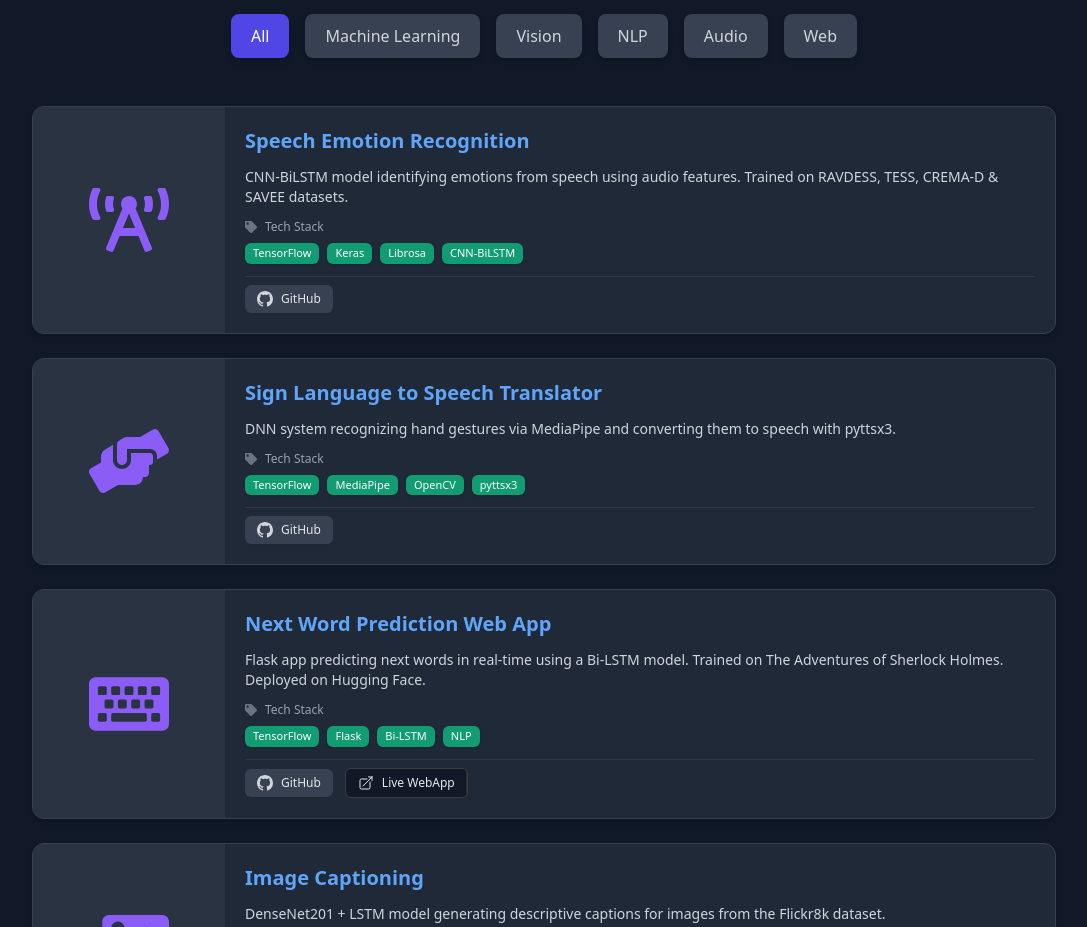
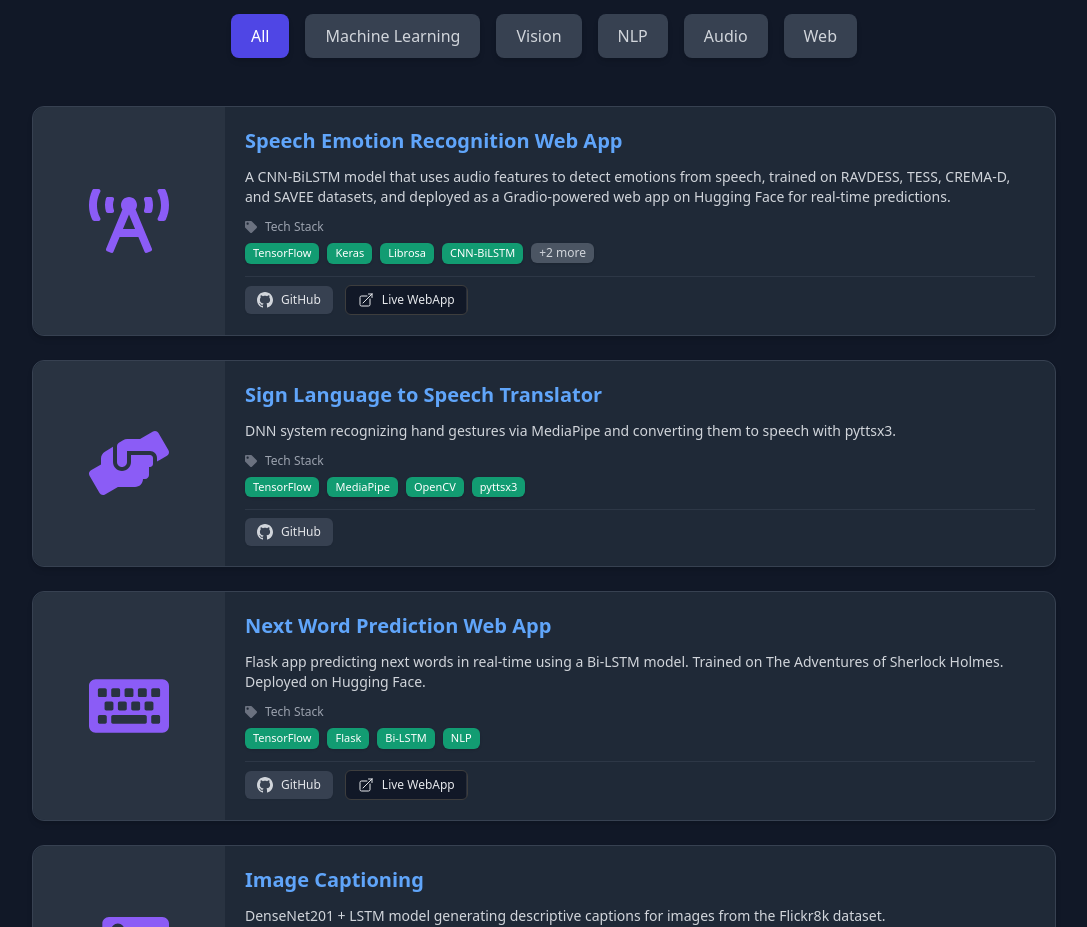
Before and after one commit to divyakhunt/portfolio, a React (Vite) app: page /#home in a window 1280 px wide. Shown: the part 2440-3367 px from the top of the page, without its empty margins (96-1183 px from the left). Built offline with nearby package versions, Linux system fonts and the light colour scheme.

Commit message:
changes in projects

```diff
--- a/App.tsx
+++ b/App.tsx
@@ -39,16 +39,17 @@ const resumeData: ResumeData = {
   ],
   projects: [
     {
-      title: "Speech Emotion Recognition",
-      technologies: ["TensorFlow", "Keras", "Librosa", "CNN-BiLSTM"],
+      title: "Speech Emotion Recognition Web App",
+      technologies: ["TensorFlow", "Keras", "Librosa", "CNN-BiLSTM", "Gradio", "SoundFile"],
       description: [
         "Designed a CNN-BiLSTM model for speech emotion recognition using MFCC, Chroma, ZCR, and RMS features.",
         "Balanced class distribution with data augmentation and trained on RAVDESS, TESS, CREMA-D, and SAVEE datasets.",
         "Optimized with early stopping, ReduceLROnPlateau, and batch normalization to prevent overfitting."
       ],
-      shortDescription: "CNN-BiLSTM model identifying emotions from speech using audio features. Trained on RAVDESS, TESS, CREMA-D & SAVEE datasets.",
-      repoUrl: "https://github.com/divyakhunt/speech_emotion_recognition",
-      categories: ['ML', 'Audio'],
+      shortDescription: "A CNN-BiLSTM model that uses audio features to detect emotions from speech, trained on RAVDESS, TESS, CREMA-D, and SAVEE datasets, and deployed as a Gradio-powered web app on Hugging Face for real-time predictions.",
+      repoUrl: "https://github.com/divyakhunt/speech_emotion_recognition_webapp",
+      liveDemoUrl: "https://divyakhunt-speech-emotion-recognition.hf.space/",
+      categories: ['ML', 'Audio', 'Web'],
       imageIdentifier: "speech_emotion",
     },
     {
```
